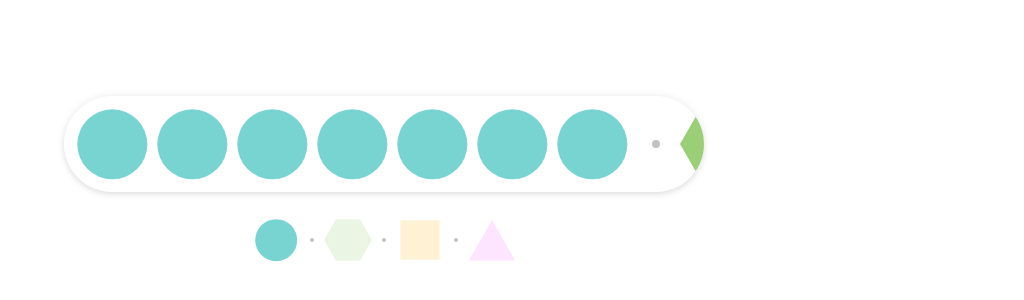
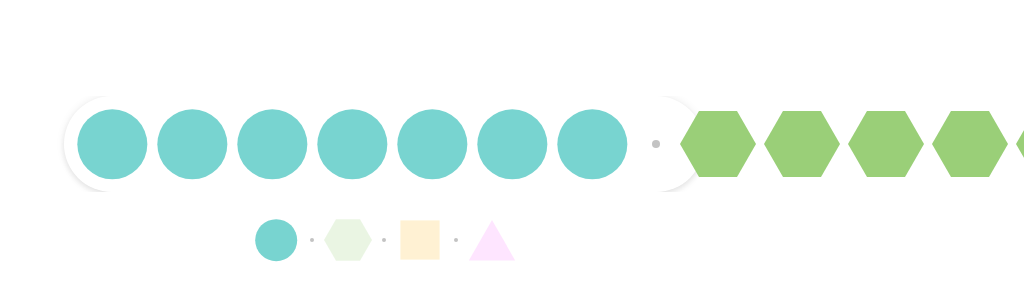
Before and after one commit to Tivo389/102_201003-smooth-scrolling-overflows, a React (Create React App) app: page / in a window 1280 px wide. Shown: the part 208-508 px from the top of the page, without its empty margins (256-1280 px from the left). Built offline with nearby package versions, Linux system fonts and the light colour scheme.

Commit message:
201011 / 201011_debugScrollCrop - Debug complete, seems adding overlflow related property changes dynamically should be avoided - Refactor and review updated behaviour

```diff
--- a/src/components/SmoothScroll.js
+++ b/src/components/SmoothScroll.js
@@ -104,41 +104,35 @@ class SmoothScroll extends Component {
     this.getStartIndex();
   };
   itemContainerOnScroll = (e) => {
-    const detectionThreshold = e.currentTarget.scrollLeft + (window.innerWidth * 0.5);
-    this.itemStartX.forEach((startValue, i) => {
-      const endValue  = (this.itemStartX[i + 1]) ? this.itemStartX[i + 1] : this.icScrollWidth;
-      if (detectionThreshold >= startValue && detectionThreshold < endValue) {
-        this.categoryActivateClass(i);
-      }
-    });
+    // const detectionThreshold = e.currentTarget.scrollLeft + (window.innerWidth * 0.5);
+    // this.itemStartX.forEach((startValue, i) => {
+    //   const endValue  = (this.itemStartX[i + 1]) ? this.itemStartX[i + 1] : this.icScrollWidth;
+    //   if (detectionThreshold >= startValue && detectionThreshold < endValue) {
+    //     this.categoryActivateClass(i);
+    //   }
+    // });
   };
   itemContainerScrollToActive= () => {
-    const scrollLeftStart = this.itemsElement.scrollLeft;
     this.itemContainer.addEventListener('transitionend', this.itemContainerScrollToActiveEnd);
-    this.itemsElement.classList.add('willOverflow');
-    this.itemsElement.style = `transform: translateX(-${scrollLeftStart}px)`;
-    window.requestAnimationFrame(this.smoothScroll);
+    this.scrollLeftStart = this.itemContainer.scrollLeft;
+    this.itemsElement.classList.add('willAnimate');
+    if (this.startIndex < this.endIndex) {
+      this.transformValue = (this.itemStartX[this.endIndex] - this.scrollLeftStart) * -1;
+    } else {
+      this.transformValue = this.itemStartX[this.endIndex] - this.scrollLeftStart;
+    }
+    this.itemsElement.style = `transform: translateX(${this.transformValue}px)`;
   };
   itemContainerScrollToActiveEnd = () => {
     this.itemContainer.removeEventListener('transitionend', this.itemContainerScrollToActiveEnd);
     this.itemsElement.classList.remove('willAnimate');
-    this.itemsElement.classList.remove('willOverflow');
     this.itemsElement.style = null;
-    this.itemsElement.scrollLeft = Math.abs(this.transformValue);
+    this.itemContainer.scrollLeft = Math.abs(this.itemStartX[this.endIndex]);
   };
   categoryActivateClass = () => {
     this.categories.forEach(category => category.classList.remove('active'));
     this.categories[this.endIndex].classList.add('active');
   };
-  smoothScroll = () => {
-    this.itemsElement.classList.add('willAnimate');
-    if (this.startIndex < this.endIndex) {
-      this.transformValue = this.itemStartX[this.endIndex] * -1;
-    } else {
-      this.transformValue = this.itemStartX[this.endIndex];
-    }
-    this.itemsElement.style = `transform: translateX(${this.transformValue}px)`;
-  };
 }
 
 export default SmoothScroll;
--- a/src/css/index.css
+++ b/src/css/index.css
@@ -424,11 +424,63 @@ h6 {
   width: 100vw; }
 
 .willAnimate {
-  transition-duration: 0.6s !important;
+  transition-duration: 1s !important;
   pointer-events: none !important; }
 
-.willOverflow {
-  overflow-x: visible !important; }
+.itemContainer {
+  overflow-x: scroll;
+  display: flex; }
+  .itemContainer::-webkit-scrollbar {
+    background: transparent;
+    display: none;
+    width: 0px; }
+  .itemContainer .items {
+    display: flex;
+    flex-direction: row;
+    justify-content: flex-start;
+    padding: 16px;
+    flex: 1 0 auto;
+    position: relative; }
+    .itemContainer .items + .items::before {
+      background: #c3c3c3;
+      border-radius: 999px;
+      content: '';
+      display: block;
+      height: 8px;
+      left: -4px;
+      position: absolute;
+      top: calc(50% - 4px);
+      width: 8px; }
+  .itemContainer img {
+    width: 80px; }
+    .itemContainer img[alt="hexagon"] {
+      width: 76px; }
+    .itemContainer img + img {
+      margin-left: 0px; }
+    .itemContainer img + img[alt="hexagon"],
+    .itemContainer img + img[alt="triangle"] {
+      margin-left: 8px; }
+
+@media only screen and (min-width: 640px) {
+  .itemContainer .items {
+    padding: 8px 24px 8px 8px; }
+    .itemContainer .items + .items {
+      padding: 8px 24px; } }
+
+.itemsElement {
+  display: flex;
+  flex-direction: row;
+  justify-content: flex-start;
+  margin: 0 auto;
+  flex: 1 0 auto;
+  user-select: none;
+  will-change: transform; }
+
+@media only screen and (min-width: 640px) {
+  .itemsElement {
+    box-shadow: 0 0 8px rgba(0, 0, 0, 0.08), 0 3px 6px rgba(0, 0, 0, 0.08);
+    max-width: 640px;
+    border-radius: 999px; } }
 
 .categoryContainer {
   display: flex;
@@ -463,55 +515,3 @@ h6 {
 @media only screen and (min-width: 640px) {
   .categoryContainer {
     padding: 24px 16px; } }
-
-.itemContainer .items {
-  display: flex;
-  flex-direction: row;
-  justify-content: flex-start;
-  padding: 16px;
-  flex: 1 0 auto;
-  position: relative; }
-  .itemContainer .items + .items::before {
-    background: #c3c3c3;
-    border-radius: 999px;
-    content: '';
-    display: block;
-    height: 8px;
-    left: -4px;
-    position: absolute;
-    top: calc(50% - 4px);
-    width: 8px; }
-  .itemContainer .items img {
-    width: 80px; }
-    .itemContainer .items img[alt="hexagon"] {
-      width: 76px; }
-    .itemContainer .items img + img {
-      margin-left: 0px; }
-    .itemContainer .items img + img[alt="hexagon"],
-    .itemContainer .items img + img[alt="triangle"] {
-      margin-left: 8px; }
-
-@media only screen and (min-width: 640px) {
-  .itemContainer .items {
-    padding: 8px 24px 8px 8px; }
-    .itemContainer .items + .items {
-      padding: 8px 24px; } }
-
-.itemsElement {
-  display: flex;
-  flex-direction: row;
-  justify-content: flex-start;
-  margin: 0 auto;
-  overflow-x: scroll;
-  user-select: none;
-  will-change: transform; }
-  .itemsElement::-webkit-scrollbar {
-    background: transparent;
-    display: none;
-    width: 0px; }
-
-@media only screen and (min-width: 640px) {
-  .itemsElement {
-    box-shadow: 0 0 8px rgba(0, 0, 0, 0.08), 0 3px 6px rgba(0, 0, 0, 0.08);
-    max-width: 640px;
-    border-radius: 999px; } }
--- a/src/css/index.scss
+++ b/src/css/index.scss
@@ -13,23 +13,81 @@
   text-align: center;
   width: 100vw;
 }
+
 .willAnimate {
-  transition-duration: $durationLG !important;
-  // transition-duration: 2s !important;
+  // transition-duration: $durationLG !important;
+  transition-duration: 1s !important;
   pointer-events: none !important;
-}
-.willOverflow {
-  overflow-x: visible !important;
 }
 
 
 
+.itemContainer {
+  overflow-x: scroll;
+  display: flex;
+  &::-webkit-scrollbar {
+    background: transparent;
+    display: none;
+    width: 0px;
+  }
+  & .items {
+    display: flex;
+    flex-direction: row;
+    justify-content: flex-start;
+    padding: 16px;
+    flex: 1 0 auto;
+    position: relative;
+    & + .items::before {
+      background: #c3c3c3;
+      border-radius: 999px;
+      content: '';
+      display: block;
+      height: 8px;
+      left: -4px;
+      position: absolute;
+      top: calc(50% - 4px);
+      width: 8px;
+    }
+  }
+  & img {
+    width: 80px;
+    &[alt="hexagon"] {
+      width: 76px;
+    }
+    & + img {
+      margin-left: 0px;
+    }
+    & + img[alt="hexagon"],
+    & + img[alt="triangle"] {
+      margin-left: 8px;
+    }
+  }
+}
+@include w640 {
+  .itemContainer .items {
+    padding: 8px 24px 8px 8px;
+    & + .items {
+      padding: 8px 24px;
+    }
+  }
+}
 
-
-
-
-
-
+.itemsElement {
+  display: flex;
+  flex-direction: row;
+  justify-content: flex-start;
+  margin: 0 auto;
+  flex: 1 0 auto;
+  user-select: none;
+  will-change: transform;
+}
+@include w640 {
+  .itemsElement {
+    box-shadow: $boxShadowDefault;
+    max-width: 640px;
+    border-radius: 999px;
+  }
+}
 
 
 
@@ -72,88 +130,3 @@
     padding: 24px 16px;
   }
 }
-
-
-
-
-
-
-
-
-
-
-
-
-.itemContainer .items {
-  display: flex;
-  flex-direction: row;
-  justify-content: flex-start;
-  padding: 16px;
-  flex: 1 0 auto;
-  position: relative;
-  & + .items::before {
-    background: #c3c3c3;
-    border-radius: 999px;
-    content: '';
-    display: block;
-    height: 8px;
-    left: -4px;
-    position: absolute;
-    top: calc(50% - 4px);
-    width: 8px;
-  }
-  & img {
-    width: 80px;
-    &[alt="hexagon"] {
-      width: 76px;
-    }
-    & + img {
-      margin-left: 0px;
-    }
-    & + img[alt="hexagon"],
-    & + img[alt="triangle"] {
-      margin-left: 8px;
-    }
-  }
-}
-@include w640 {
-  .itemContainer .items {
-    padding: 8px 24px 8px 8px;
-    & + .items {
-      padding: 8px 24px;
-    }
-  }
-}
-
-
-
-
-
-
-
-
-
-
-
-
-.itemsElement {
-  display: flex;
-  flex-direction: row;
-  justify-content: flex-start;
-  margin: 0 auto;
-  overflow-x: scroll;
-  user-select: none;
-  will-change: transform;
-  &::-webkit-scrollbar {
-    background: transparent;
-    display: none;
-    width: 0px;
-  }
-}
-@include w640 {
-  .itemsElement {
-    box-shadow: $boxShadowDefault;
-    max-width: 640px;
-    border-radius: 999px;
-  }
-}
```
